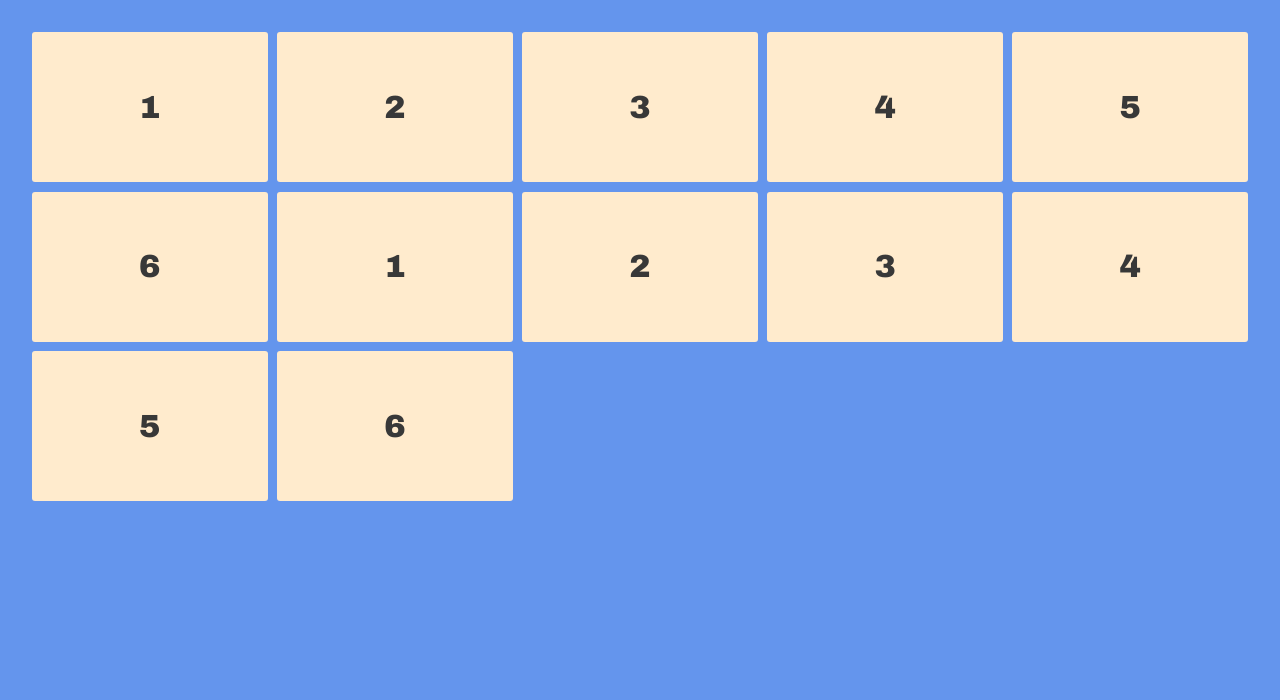
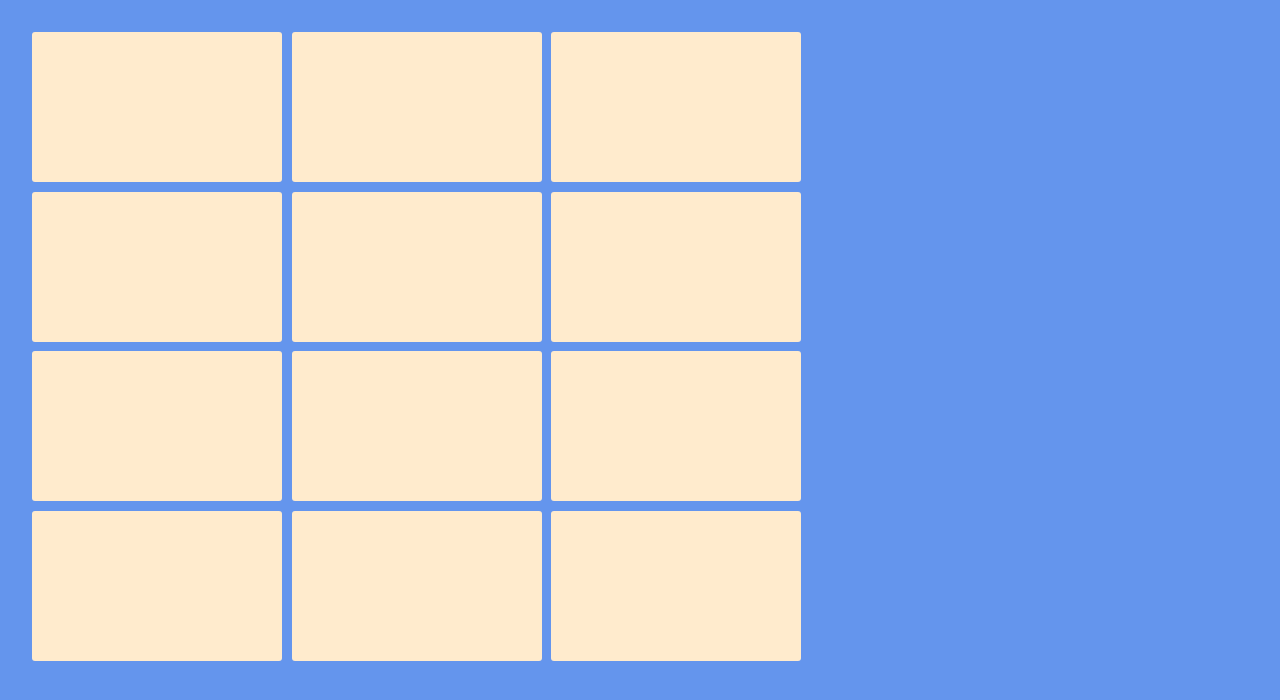
Before and after one commit to duerdod/wemory, a React (Create React App) app: page / in a window 1280 px wide. Shown: the top 700 px of the page. Built offline with nearby package versions, Linux system fonts and the light colour scheme.

Commit message:
Added card animation, comments

```diff
--- a/src/components/Board.tsx
+++ b/src/components/Board.tsx
@@ -7,7 +7,10 @@ const Container = styled.div`
   padding: 2rem;
   display: grid;
   grid-gap: 0.6rem;
-  grid-template-columns: repeat(auto-fill, minmax(200px, 1fr));
+  grid-template-columns: repeat(3, minmax(120px, 250px));
+  @media screen and (max-width: 35em) {
+    grid-template-columns: repeat(2, minmax(120px, 250px));
+  }
 `;
 
 export const Board: React.FC = () => {
--- a/src/components/Card.tsx
+++ b/src/components/Card.tsx
@@ -1,5 +1,6 @@
 import React from 'react';
 import styled from 'styled-components';
+import { useSpring, animated, config } from 'react-spring';
 import { MemoryCard, useMemoryDispatch } from '../context/memory-context';
 
 interface StyledCardProps {
@@ -8,7 +9,7 @@ interface StyledCardProps {
   isCollected: boolean;
 }
 
-const StyledCard = styled.div<StyledCardProps>`
+const StyledCard = styled(animated.div)<StyledCardProps>`
   height: 150px;
   border-radius: 3px;
   padding: 20px;
@@ -36,6 +37,13 @@ export const Card = ({
 }: MemoryCard) => {
   const dispatch = useMemoryDispatch();
 
+  const { transform } = useSpring({
+    transform: `perspective(600px) rotateX(${
+      isOpen || isCollected ? 180 : 0
+    }deg)`,
+    config: config.wobbly
+  });
+
   const selectCard = () =>
     dispatch({
       type: 'SELECT',
@@ -51,8 +59,13 @@ export const Card = ({
       isOpen={isOpen}
       background={color}
       onClick={selectCard}
+      style={{
+        transform: transform.interpolate(
+          transform => `${transform} rotateX(180deg)`
+        )
+      }}
     >
-      {memoryId}
+      {/* {memoryId} */}
     </StyledCard>
   );
 };
--- a/src/context/memory-context.tsx
+++ b/src/context/memory-context.tsx
@@ -10,6 +10,8 @@ import { memoryReducer } from '../reducers/memoryReducer';
 
 // In order to have number of cards as a setting,
 // the reducer payload must be of type MemoryCard.
+// ie. the MemoryCard inteface have to include itself...?
+// Or maybe be extended?
 export interface MemoryCard {
   memoryId: number;
   color: string;
@@ -22,10 +24,12 @@ export type MemoryState = {
   cards: MemoryCard[];
 };
 
+// Pass the card as payload.
 export type Action = {
   type: 'SELECT';
   payload: { memoryId: number; uniqueId: string };
 };
+
 type MemoryDispatch = (action: Action) => void;
 
 const MemoryStateContext = createContext<MemoryState | undefined>(undefined);
```
Also changed, not shown: src/utils/handleCardBackground.ts (added, +7 -0 lines).
